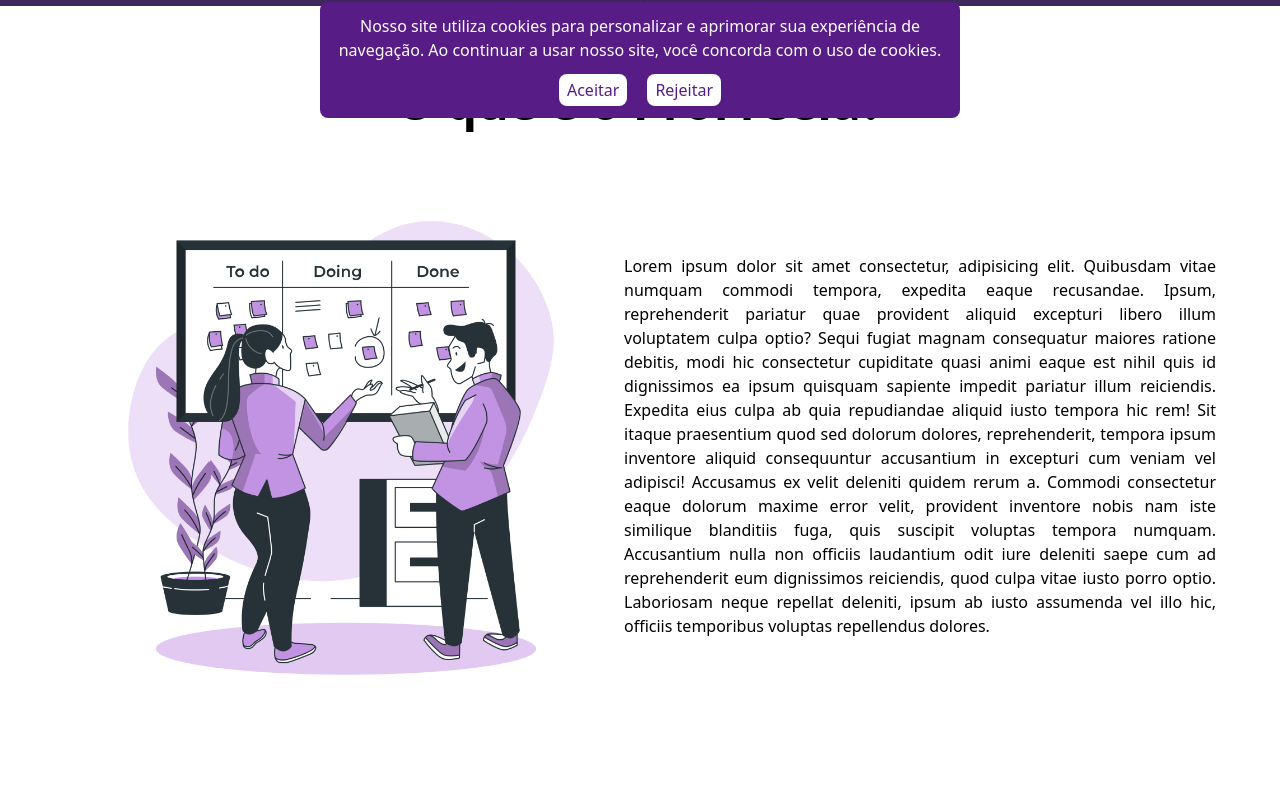
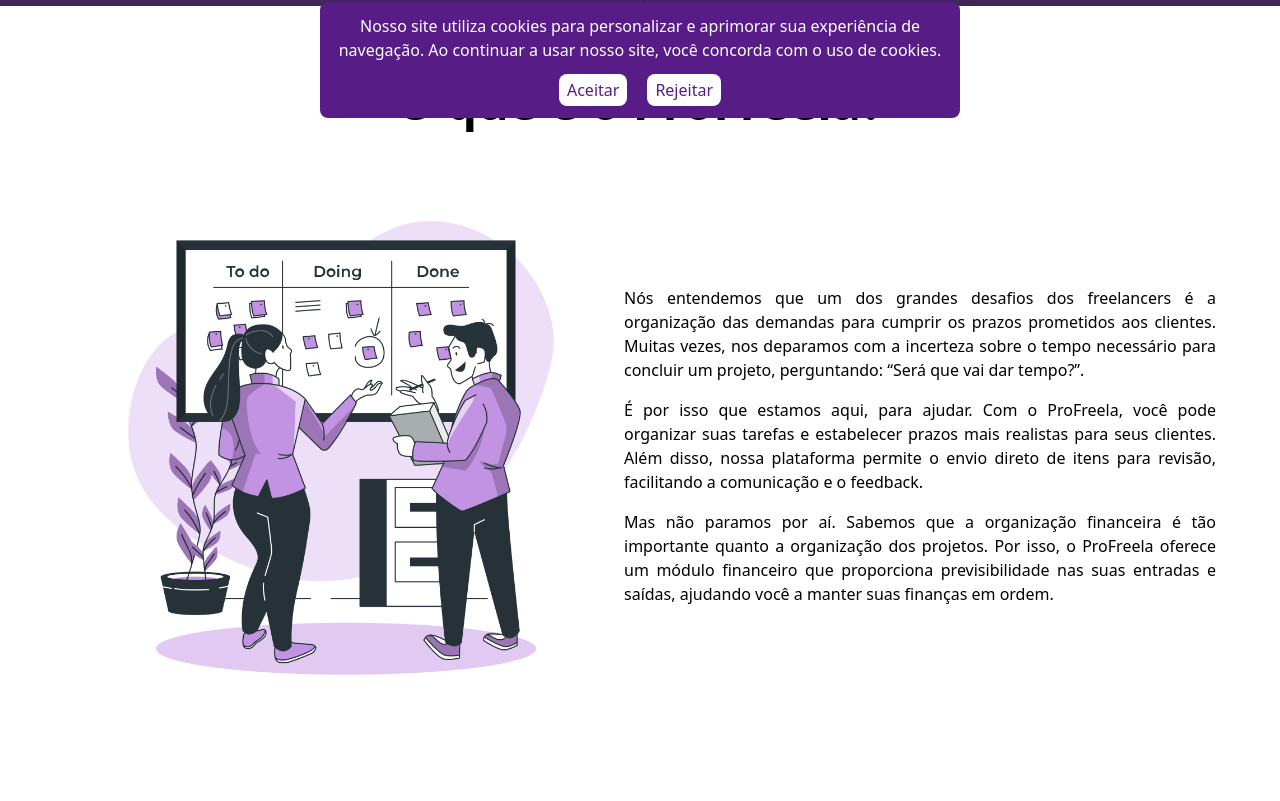
Before and after one commit to saborido613/profreela-website, a React (Vite) app: page / in a window 1280 px wide. Shown: the part 674-1475 px from the top of the page. Built offline with nearby package versions, Linux system fonts and the light colour scheme; the HTML template or start-up script is replaced by a standard one.

Commit message:
chore: ajustado o texto do sobre

```diff
--- a/src/Components/Sections/SectionSobre/SectionSobre.tsx
+++ b/src/Components/Sections/SectionSobre/SectionSobre.tsx
@@ -12,7 +12,8 @@ function SectionSobre(props: SectionProps) {
       id={props.id}
       title={props.title}
       children={
-        <div className="flex
+        <div
+          className="flex
         flex-col
         md:flex-row
         justify-center
@@ -21,28 +22,36 @@ function SectionSobre(props: SectionProps) {
         w-full
         md:container
         mx-auto
-        pt-10">
-          <img src={FotoSobre} alt="" className="md:h-[60vh] lg:h-[70vh]" />
-          <p className="my-4 text-justify">
-            Lorem ipsum dolor sit amet consectetur, adipisicing elit. Quibusdam
-            vitae numquam commodi tempora, expedita eaque recusandae. Ipsum,
-            reprehenderit pariatur quae provident aliquid excepturi libero illum
-            voluptatem culpa optio? Sequi fugiat magnam consequatur maiores
-            ratione debitis, modi hic consectetur cupiditate quasi animi eaque
-            est nihil quis id dignissimos ea ipsum quisquam sapiente impedit
-            pariatur illum reiciendis. Expedita eius culpa ab quia repudiandae
-            aliquid iusto tempora hic rem! Sit itaque praesentium quod sed
-            dolorum dolores, reprehenderit, tempora ipsum inventore aliquid
-            consequuntur accusantium in excepturi cum veniam vel adipisci!
-            Accusamus ex velit deleniti quidem rerum a. Commodi consectetur
-            eaque dolorum maxime error velit, provident inventore nobis nam iste
-            similique blanditiis fuga, quis suscipit voluptas tempora numquam.
-            Accusantium nulla non officiis laudantium odit iure deleniti saepe
-            cum ad reprehenderit eum dignissimos reiciendis, quod culpa vitae
-            iusto porro optio. Laboriosam neque repellat deleniti, ipsum ab
-            iusto assumenda vel illo hic, officiis temporibus voluptas
-            repellendus dolores.
-          </p>
+        pt-10"
+        >
+          <img
+            src={FotoSobre}
+            alt="Uma mulher na esquuerda apontando para um quadro kanbam e um homem na direita falando sobre a tarefa que ela está apontando. Na imagem possui um vaso no lado esquerdo da mulher e um armário na frente do homem. Ambos abaixo do quadro kanbam"
+            className="md:h-[60vh] lg:h-[70vh]"
+          />
+          <div>
+            <p className="my-4 text-justify">
+              Nós entendemos que um dos grandes desafios dos freelancers é a
+              organização das demandas para cumprir os prazos prometidos aos
+              clientes. Muitas vezes, nos deparamos com a incerteza sobre o
+              tempo necessário para concluir um projeto, perguntando: “Será que
+              vai dar tempo?”.
+            </p>
+            <p className="my-4 text-justify">
+              É por isso que estamos aqui, para ajudar. Com o ProFreela, você
+              pode organizar suas tarefas e estabelecer prazos mais realistas
+              para seus clientes. Além disso, nossa plataforma permite o envio
+              direto de itens para revisão, facilitando a comunicação e o
+              feedback.
+            </p>
+            <p className="my-4 text-justify">
+              Mas não paramos por aí. Sabemos que a organização financeira é tão
+              importante quanto a organização dos projetos. Por isso, o
+              ProFreela oferece um módulo financeiro que proporciona
+              previsibilidade nas suas entradas e saídas, ajudando você a manter
+              suas finanças em ordem.
+            </p>
+          </div>
         </div>
       }
     />
```
